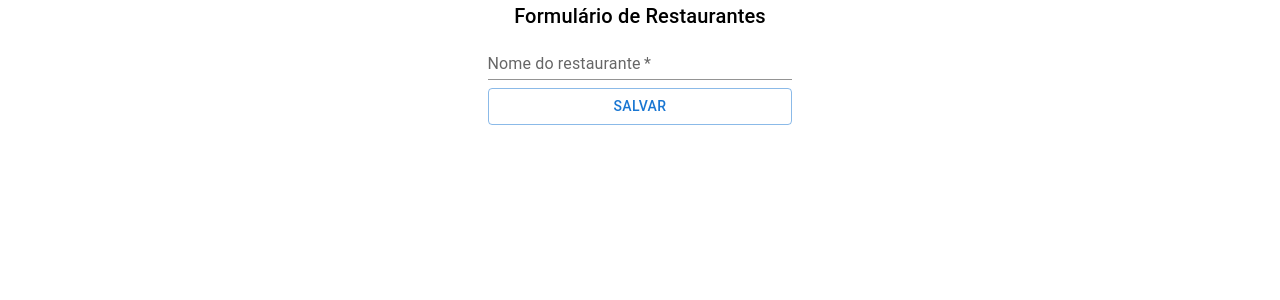
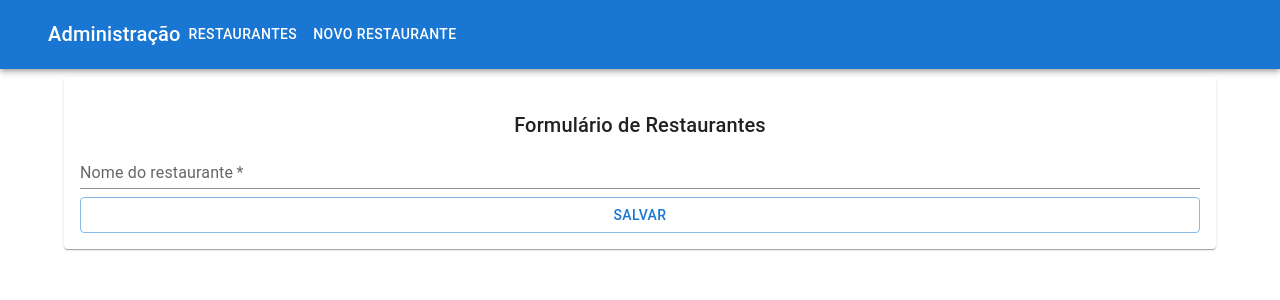
Before and after one commit to Alberinando/alfood, a React (Create React App) app: page /admin/restaurantes/novo in a window 1280 px wide. Shown: the top 300 px of the page. Built offline with nearby package versions, Linux system fonts and the light colour scheme; the HTML template or start-up script is replaced by a standard one.

Commit message:
Upgrade na administração

```diff
--- a/src/component/ListaRestaurantes/index.tsx
+++ b/src/component/ListaRestaurantes/index.tsx
@@ -61,7 +61,7 @@
     {/* sinta-se livre para deixar o formulário mais elegante, aplicando estilos CSS */}
     <form onSubmit={buscar}>
       <div>
-        <input type="text" value={busca} onChange={evento => setBusca(evento.target.value)} />
+        <input type="text" value={busca} onChange={evento => setBusca(evento.target.value)} placeholder="Digite aqui" />
       </div>
       <div>
         <label htmlFor="select-ordenacao">Ordenação</label>
--- a/src/page/AdministracaoRestaurantes/administracao/AdministracaoRestaurantes.tsx
+++ b/src/page/AdministracaoRestaurantes/administracao/AdministracaoRestaurantes.tsx
@@ -1,8 +1,8 @@
 import { useState, useEffect } from "react"
 import IRestaurante from "../../../interfaces/IRestaurante"
-import { TableContainer, Paper, Table, TableHead, TableRow, TableCell, TableBody, Button } from "@mui/material"
-import { Link } from "react-router-dom"
+import { TableContainer, Paper, Table, TableHead, TableRow, TableCell, TableBody, Button, AppBar, Box, Container, Link, Toolbar, Typography } from "@mui/material"
 import http from "../../../http"
+import { Link as RouterLink } from 'react-router-dom'
 
 const AdministracaoRestaurantes = () => {
     const [restaurantes, setrestaurantes] = useState<IRestaurante[]>([])
@@ -18,6 +18,29 @@
             })
     }
     return (
+        <>
+            <AppBar position="static">
+                <Container maxWidth="xl">
+                    <Toolbar>
+                        <Typography variant="h6">
+                            Administração
+                        </Typography>
+                        <Box sx={{ display: 'flex', flexGrow: 1 }}>
+                            <Link component={RouterLink} to="/admin/restaurantes">
+                                <Button sx={{ my: 2, color: 'white' }}>
+                                    Restaurantes
+                                </Button>
+                            </Link>
+                            <Link component={RouterLink} to="/admin/restaurantes/novo">
+                                <Button sx={{ my: 2, color: 'white' }}>
+                                    Novo Restaurante
+                                </Button>
+                            </Link>
+                        </Box>
+                    </Toolbar>
+                </Container>
+            </AppBar>
+            <Container maxWidth="lg" sx={{ mt: 1 }}>
                 <TableContainer component={Paper}>
                     <Table>
                         <TableHead>
@@ -39,7 +62,7 @@
                                     {restaurante.nome}
                                 </TableCell>
                                 <TableCell>
-                            [ <Link to={`/admin/restaurantes/${restaurante.id}`}>editar</Link> ]
+                                    [ <RouterLink to={`/admin/restaurantes/${restaurante.id}`}>editar</RouterLink> ]
                                 </TableCell>
                                 <TableCell>
                                     <Button variant="outlined" color="error" onClick={() => excluir(restaurante)}>
@@ -50,6 +73,8 @@
                         </TableBody>
                     </Table>
                 </TableContainer>
+            </Container>
+        </>
     )
 }
 
--- a/src/page/AdministracaoRestaurantes/administracao/FormularioRestaurante.tsx
+++ b/src/page/AdministracaoRestaurantes/administracao/FormularioRestaurante.tsx
@@ -1,13 +1,15 @@
-import { Box, Button, TextField, Typography } from "@mui/material";
+import { AppBar, Box, Button, Container, Link, Paper, TextField, Toolbar, Typography } from "@mui/material";
 import { useState, useEffect } from "react";
 import { useParams } from "react-router-dom";
 import http from "../../../http";
+import IRestaurante from "../../../interfaces/IRestaurante";
+import { Link as RouterLink} from 'react-router-dom'
 
 const FormularioRestaurante = () => {
     const parametros = useParams();
     useEffect(() => {
         if (parametros.id) {
-            http.get("restaurantes/parametro.id/")
+            http.get<IRestaurante>(`restaurantes/${parametros.id}/`)
                 .then(resposta => setNomeRestaurante(resposta.data.nome))
         }
     }, [parametros])
@@ -31,9 +33,35 @@
         }
     }
     return (
-        <Box sx={{display:'flex', flexDirection:"column", alignItems:"center"}}>
-            <Typography component="h1" variant="h6">Formulário de Restaurantes</Typography>
-            <Box component="form" onSubmit={aosubmeterForm}>
+        <>
+            <AppBar position="static">
+                <Container maxWidth="xl">
+                    <Toolbar>
+                        <Typography variant="h6">
+                            Administração
+                        </Typography>
+                        <Box sx={{display: 'flex', flexGrow: 1}}>
+                            <Link component={RouterLink} to="/admin/restaurantes">
+                                <Button sx={{my: 2, color:'white'}}>
+                                    Restaurantes
+                                </Button>
+                            </Link>
+                            <Link component={RouterLink} to="/admin/restaurantes/novo">
+                                <Button sx={{my: 2, color:'white'}}>
+                                    Novo Restaurante
+                                </Button>
+                            </Link>
+                        </Box>
+                    </Toolbar>
+                </Container>
+            </AppBar>
+            <Box>
+                <Container maxWidth="lg" sx={{ mt: 1 }}>
+                    <Paper sx={{ p: 2 }}>
+                        {/*Conteúdo da página*/}
+                        <Box sx={{display:'flex', flexDirection:"column", alignItems:"center", flexGrow: 1}}>
+                            <Typography component="h1" variant="h6" sx={{marginTop: 2}}>Formulário de Restaurantes</Typography>
+                            <Box component="form"sx={{width: '100%'}} onSubmit={aosubmeterForm}>
                                 <TextField
                                     label="Nome do restaurante"
                                     variant="standard"
@@ -48,6 +76,10 @@
                                 <Button sx={{marginTop: 1}} variant="outlined" fullWidth type="submit">Salvar</Button>
                             </Box>
                         </Box>
+                    </Paper>
+                </Container>
+            </Box>
+        </>
     )
 }
 
```
Lines whose indentation alone changed are shown as unchanged.
